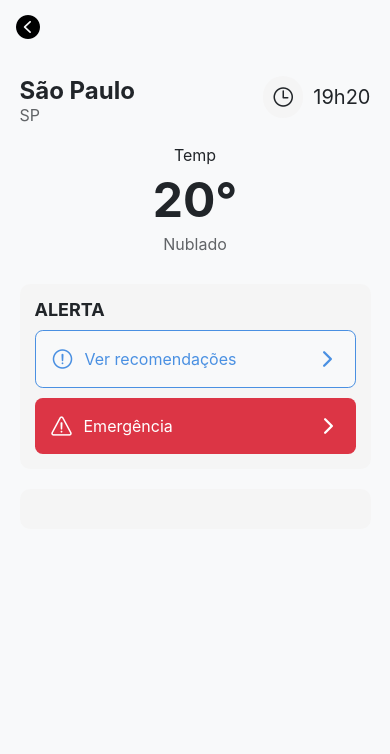
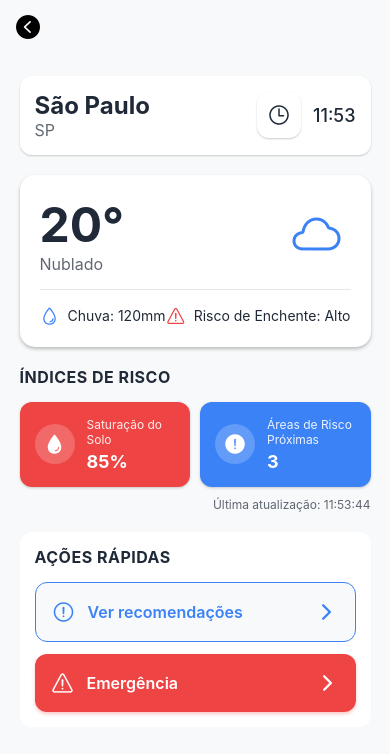
Before and after one commit to felipeSeiki/GS1, a React Native app: screen /DashBoard in a window 390 px wide. Shown: the top 754 px of the page. Built offline with nearby package versions, Linux system fonts and the light colour scheme.

Commit message:
Melhorando o layout e o sistema de busca do app

```diff
--- /dev/null
+++ b/src/data/mockData.ts
@@ -0,0 +1,138 @@
+interface LocationData {
+  city: string;
+  state: string;
+  weather: {
+    temperature: number;
+    condition: string;
+  };
+  risks: {
+    floodRisk: 'Baixo' | 'Médio' | 'Alto' | 'Crítico';
+    rainLevel: string;
+    soilSaturation: string;
+    riskAreas: number;
+    riskLevel: 'Baixo' | 'Médio' | 'Alto' | 'Crítico';
+  };
+}
+
+export const mockLocations: { [key: string]: LocationData } = {
+  'São Paulo-SP': {
+    city: 'São Paulo',
+    state: 'SP',
+    weather: {
+      temperature: 20,
+      condition: 'Nublado',
+    },
+    risks: {
+      floodRisk: 'Alto',
+      rainLevel: '120mm',
+      soilSaturation: '85%',
+      riskAreas: 3,
+      riskLevel: 'Alto',
+    },
+  },
+  'Rio de Janeiro-RJ': {
+    city: 'Rio de Janeiro',
+    state: 'RJ',
+    weather: {
+      temperature: 28,
+      condition: 'Parcialmente Nublado',
+    },
+    risks: {
+      floodRisk: 'Médio',
+      rainLevel: '80mm',
+      soilSaturation: '70%',
+      riskAreas: 5,
+      riskLevel: 'Alto',
+    },
+  },
+  'Petrópolis-RJ': {
+    city: 'Petrópolis',
+    state: 'RJ',
+    weather: {
+      temperature: 18,
+      condition: 'Chuva Forte',
+    },
+    risks: {
+      floodRisk: 'Crítico',
+      rainLevel: '150mm',
+      soilSaturation: '92%',
+      riskAreas: 8,
+      riskLevel: 'Crítico',
+    },
+  },
+  'Santos-SP': {
+    city: 'Santos',
+    state: 'SP',
+    weather: {
+      temperature: 24,
+      condition: 'Chuva Leve',
+    },
+    risks: {
+      floodRisk: 'Alto',
+      rainLevel: '95mm',
+      soilSaturation: '78%',
+      riskAreas: 4,
+      riskLevel: 'Alto',
+    },
+  },
+  'Blumenau-SC': {
+    city: 'Blumenau',
+    state: 'SC',
+    weather: {
+      temperature: 22,
+      condition: 'Tempestade',
+    },
+    risks: {
+      floodRisk: 'Crítico',
+      rainLevel: '180mm',
+      soilSaturation: '95%',
+      riskAreas: 6,
+      riskLevel: 'Crítico',
+    },
+  },
+  'Recife-PE': {
+    city: 'Recife',
+    state: 'PE',
+    weather: {
+      temperature: 29,
+      condition: 'Chuva Moderada',
+    },
+    risks: {
+      floodRisk: 'Alto',
+      rainLevel: '110mm',
+      soilSaturation: '82%',
+      riskAreas: 4,
+      riskLevel: 'Alto',
+    },
+  },
+  'Salvador-BA': {
+    city: 'Salvador',
+    state: 'BA',
+    weather: {
+      temperature: 30,
+      condition: 'Ensolarado',
+    },
+    risks: {
+      floodRisk: 'Baixo',
+      rainLevel: '20mm',
+      soilSaturation: '45%',
+      riskAreas: 2,
+      riskLevel: 'Baixo',
+    },
+  },
+  'Manaus-AM': {
+    city: 'Manaus',
+    state: 'AM',
+    weather: {
+      temperature: 32,
+      condition: 'Chuva Forte',
+    },
+    risks: {
+      floodRisk: 'Alto',
+      rainLevel: '130mm',
+      soilSaturation: '88%',
+      riskAreas: 5,
+      riskLevel: 'Alto',
+    },
+  }
+};
--- a/src/screens/DashBoardScreen.tsx
+++ b/src/screens/DashBoardScreen.tsx
@@ -6,26 +6,17 @@ import { ScrollView, TouchableOpacity, StyleSheet, Dimensions, Platform, View }
 import { Ionicons } from '@expo/vector-icons';
 import styled from 'styled-components/native';
 import Header from '../components/Header';
-import WeatherMap from '../components/WeatherMap';
 import theme from '../styles/theme';
 import { RootStackParamList } from '../types/navigation';
+import { mockLocations } from '../data/mockData';
 
-interface DashboardScreenProps {
+const { width, height } = Dimensions.get('window');
+
+type DashboardScreenProps = {
   navigation: NativeStackNavigationProp<RootStackParamList, 'DashBoard'>;
   alertMessage?: string;
   onAlertPress?: () => void;
-}
-
-export interface Location {
-  id: string;
-  city: string;
-  state: string;
-  temperature?: number;
-  lastUpdate?: string;
-  isFavorite?: boolean;
-}
-
-const { width, height } = Dimensions.get('window');
+};
 
 type DashboardScreenRouteProp = RouteProp<RootStackParamList, 'DashBoard'>;
 
@@ -35,15 +26,22 @@ const DashboardScreen: React.FC<DashboardScreenProps> = ({
   onAlertPress
 }) => {
   const route = useRoute<DashboardScreenRouteProp>();
-  const initialLocationFromRoute = route.params?.initialLocation;
   const [loading, setLoading] = useState(false);
+  const [locationData, setLocationData] = useState(mockLocations['São Paulo-SP']);
 
   const [currentWeather, setCurrentWeather] = useState({
-    city: 'São Paulo',
-    state: 'SP',
-    time: '19h20',
-    temperature: 20,
-    condition: 'Nublado',
+    city: locationData.city,
+    state: locationData.state,
+    time: new Date().toLocaleTimeString('pt-BR', { hour: '2-digit', minute: '2-digit' }),
+    temperature: locationData.weather.temperature,
+    condition: locationData.weather.condition,
+  });
+
+  const [riskMetrics] = useState({
+    floodRisk: 'Alto',
+    rainLevel: '120mm',
+    soilSaturation: '85%',
+    lastUpdate: '2 horas atrás'
   });
 
   useEffect(() => {
@@ -52,13 +50,17 @@ const DashboardScreen: React.FC<DashboardScreenProps> = ({
         const savedLocation = await AsyncStorage.getItem('@saved_location');
         if (savedLocation) {
           const locationData = JSON.parse(savedLocation);
-          setCurrentWeather(prev => ({
-            ...prev,
-            city: locationData.city,
-            state: locationData.state,
-            temperature: locationData.temperature || prev.temperature,
-            condition: locationData.condition || prev.condition
-          }));
+          const key = `${locationData.city}-${locationData.state}`;
+          const mockData = mockLocations[key] || mockLocations['São Paulo-SP'];
+
+          setLocationData(mockData);
+          setCurrentWeather({
+            city: mockData.city,
+            state: mockData.state,
+            time: new Date().toLocaleTimeString('pt-BR', { hour: '2-digit', minute: '2-digit' }),
+            temperature: mockData.weather.temperature,
+            condition: mockData.weather.condition,
+          });
         }
       } catch (error) {
         console.error('Error loading saved location:', error);
@@ -116,6 +118,38 @@ const DashboardScreen: React.FC<DashboardScreenProps> = ({
     navigation.navigate('Emergency');
   };
 
+  const getWeatherIcon = (condition: string) => {
+    const conditionLower = condition.toLowerCase();
+    if (conditionLower.includes('chuva forte') || conditionLower.includes('tempestade')) {
+      return 'thunderstorm-outline';
+    }
+    if (conditionLower.includes('chuva')) {
+      return 'rainy-outline';
+    }
+    if (conditionLower.includes('nublado')) {
+      return 'cloudy-outline';
+    }
+    if (conditionLower.includes('parcialmente')) {
+      return 'partly-sunny-outline';
+    }
+    return 'sunny-outline';
+  };
+
+  const getRiskColor = (level: string) => {
+    switch (level.toLowerCase()) {
+      case 'baixo':
+        return theme.colors.success;
+      case 'médio':
+        return theme.colors.warning;
+      case 'alto':
+        return theme.colors.error;
+      case 'crítico':
+        return '#DC2626'; // Vermelho mais intenso para situações críticas
+      default:
+        return theme.colors.primary;
+    }
+  };
+
   return (
     <Container>
       <Header backTo="RegisterLocation" />
@@ -139,14 +173,60 @@ const DashboardScreen: React.FC<DashboardScreenProps> = ({
           </View>
         </LocationHeader>
 
-        <WeatherContainer>
-          <TempLabel>Temp</TempLabel>
-          <Temperature>{currentWeather.temperature}°</Temperature>
-          <WeatherCondition>{currentWeather.condition}</WeatherCondition>
-        </WeatherContainer>
+        <WeatherCard>
+          <WeatherHeader>
+            <WeatherInfo>
+              <WeatherTemp>{locationData.weather.temperature}°</WeatherTemp>
+              <WeatherDesc>{locationData.weather.condition}</WeatherDesc>
+            </WeatherInfo>
+            <WeatherIcon>
+              <Ionicons
+                name={getWeatherIcon(locationData.weather.condition)}
+                size={48}
+                color={theme.colors.primary}
+              />
+            </WeatherIcon>
+          </WeatherHeader>
+          <WeatherMetrics>
+            <MetricItem>
+              <Ionicons name="water-outline" size={20} color={theme.colors.primary} />
+              <MetricText>Chuva: {locationData.risks.rainLevel}</MetricText>
+            </MetricItem>
+            <MetricItem>
+              <Ionicons name="warning-outline" size={20} color={getRiskColor(locationData.risks.floodRisk)} />
+              <MetricText>Risco de Enchente: {locationData.risks.floodRisk}</MetricText>
+            </MetricItem>
+          </WeatherMetrics>
+        </WeatherCard>
 
-        <SectionContainer>
-          <SectionTitle>ALERTA</SectionTitle>
+        <RiskSection>
+          <SectionTitle>ÍNDICES DE RISCO</SectionTitle>
+          <RiskGrid>
+            <RiskCard danger={locationData.risks.soilSaturation > '80%'}>
+              <RiskIcon>
+                <Ionicons name="water" size={24} color="#fff" />
+              </RiskIcon>
+              <RiskInfo>
+                <RiskLabel>Saturação do Solo</RiskLabel>
+                <RiskValue>{locationData.risks.soilSaturation}</RiskValue>
+              </RiskInfo>
+            </RiskCard>
+
+            <RiskCard warning={locationData.risks.riskAreas > 3}>
+              <RiskIcon>
+                <Ionicons name="alert-circle" size={24} color="#fff" />
+              </RiskIcon>
+              <RiskInfo>
+                <RiskLabel>Áreas de Risco Próximas</RiskLabel>
+                <RiskValue>{locationData.risks.riskAreas}</RiskValue>
+              </RiskInfo>
+            </RiskCard>
+          </RiskGrid>
+          <LastUpdate>Última atualização: {new Date().toLocaleTimeString('pt-BR')}</LastUpdate>
+        </RiskSection>
+
+        <ActionSection>
+          <SectionTitle>AÇÕES RÁPIDAS</SectionTitle>
           <ButtonsContainer>
             <AlertButtonWrapper onPress={handleNavigateToAdvices} activeOpacity={0.7}>
               <AlertButton>
@@ -168,11 +248,7 @@ const DashboardScreen: React.FC<DashboardScreenProps> = ({
               </EmergencyButton>
             </AlertButtonWrapper>
           </ButtonsContainer>
-        </SectionContainer>
-
-        <SectionContainer>
-          <SectionTitle></SectionTitle>
-        </SectionContainer>
+        </ActionSection>
       </ScrollView>
     </Container>
   );
@@ -182,19 +258,23 @@ const styles = StyleSheet.create({
   scrollContent: {
     padding: width * 0.05,
   },
-  touchable: {
-    width: '100%',
-    minHeight: 44, // Altura mínima recomendada para elementos tocáveis
+  historyButton: {
+    marginRight: 12,
     padding: 10,
-  },
-  historyButton: {
-    marginRight: 10,
-    padding: 8,
-    borderRadius: 20,
-    backgroundColor: '#f5f5f5'
+    borderRadius: 12,
+    backgroundColor: theme.colors.card,
+    elevation: 2,
+    shadowColor: '#000',
+    shadowOffset: {
+      width: 0,
+      height: 1,
+    },
+    shadowOpacity: 0.2,
+    shadowRadius: 2,
   }
 });
 
+// Styled Components
 const Container = styled.View`
   flex: 1;
   background-color: ${theme.colors.background};
@@ -203,11 +283,21 @@ const Container = styled.View`
 const LocationHeader = styled.View`
   flex-direction: row;
   justify-content: space-between;
-  align-items: flex-start;
+  align-items: center;
   margin-bottom: 20px;
+  background-color: ${theme.colors.card};
+  padding: 15px;
+  border-radius: 12px;
+  elevation: 2;
+  shadow-color: #000;
+  shadow-offset: 0px 1px;
+  shadow-opacity: 0.2;
+  shadow-radius: 2px;
 `;
 
-const CityContainer = styled.View``;
+const CityContainer = styled.View`
+  flex: 1;
+`;
 
 const CityName = styled.Text`
   font-size: 24px;
@@ -222,49 +312,153 @@ const StateName = styled.Text`
 `;
 
 const TimeText = styled.Text`
-  font-size: 20px;
+  font-size: 18px;
+  color: ${theme.colors.text};
+  font-weight: 500;
+`;
+
+const WeatherCard = styled.View`
+  background-color: ${theme.colors.card};
+  border-radius: 15px;
+  padding: 20px;
+  margin-bottom: 20px;
+  elevation: 3;
+  shadow-color: #000;
+  shadow-offset: 0px 2px;
+  shadow-opacity: 0.25;
+  shadow-radius: 3.84px;
+`;
+
+const WeatherHeader = styled.View`
+  flex-direction: row;
+  justify-content: space-between;
+  align-items: center;
+  margin-bottom: 15px;
+`;
+
+const WeatherInfo = styled.View`
+  flex: 1;
+`;
+
+const WeatherTemp = styled.Text`
+  font-size: 48px;
+  font-weight: bold;
   color: ${theme.colors.text};
 `;
 
-const WeatherContainer = styled.View`
-  align-items: center;
-  margin-bottom: 30px;
-`;
-
-const TempLabel = styled.Text`
-  font-size: 16px;
-  color: ${theme.colors.text};
-`;
-
-const Temperature = styled.Text`
-  font-size: 48px;
-  font-weight: bold;
-  color: ${theme.colors.text};
-  margin: 5px 0;
-`;
-
-const WeatherCondition = styled.Text`
+const WeatherDesc = styled.Text`
   font-size: 16px;
   color: ${theme.colors.text};
   opacity: 0.7;
 `;
 
-const SectionContainer = styled.View`
-  background-color: #f5f5f5;
-  border-radius: 10px;
+const WeatherIcon = styled.View`
+  padding: 10px;
+`;
+
+const WeatherMetrics = styled.View`
+  flex-direction: row;
+  justify-content: space-between;
+  padding-top: 15px;
+  border-top-width: 1px;
+  border-top-color: ${theme.colors.border};
+`;
+
+const MetricItem = styled.View`
+  flex-direction: row;
+  align-items: center;
+  gap: 8px;
+`;
+
+const MetricText = styled.Text`
+  color: ${theme.colors.text};
+  font-size: 14px;
+`;
+
+const RiskSection = styled.View`
+  margin-bottom: 20px;
+`;
+
+const ActionSection = styled.View`
+  background-color: ${theme.colors.card};
+  border-radius: 12px;
   padding: 15px;
   margin-bottom: 20px;
 `;
 
 const SectionTitle = styled.Text`
-  font-size: 18px;
+  font-size: 16px;
   font-weight: bold;
   color: ${theme.colors.text};
+  margin-bottom: 15px;
+  letter-spacing: 0.5px;
+`;
+
+const RiskGrid = styled.View`
+  flex-direction: row;
+  justify-content: space-between;
+  gap: 10px;
   margin-bottom: 10px;
 `;
 
+interface RiskCardProps {
+  danger?: boolean;
+  warning?: boolean;
+}
+
+const RiskCard = styled.View<RiskCardProps>`
+  background-color: ${(props: RiskCardProps) =>
+    props.danger ? theme.colors.error :
+      props.warning ? theme.colors.warning :
+        theme.colors.primary};
+  border-radius: 12px;
+  padding: 15px;
+  flex: 1;
+  flex-direction: row;
+  align-items: center;
+  elevation: 2;
+  shadow-color: #000;
+  shadow-offset: 0px 1px;
+  shadow-opacity: 0.20;
+  shadow-radius: 2.84px;
+`;
+
+const RiskIcon = styled.View`
+  width: 40px;
+  height: 40px;
+  border-radius: 20px;
+  background-color: rgba(255, 255, 255, 0.2);
+  justify-content: center;
+  align-items: center;
+  margin-right: 12px;
+`;
+
+const RiskInfo = styled.View`
+  flex: 1;
+`;
+
+const RiskLabel = styled.Text`
+  color: #fff;
+  font-size: 12px;
+  opacity: 0.9;
+`;
+
+const RiskValue = styled.Text`
+  color: #fff;
+  font-size: 18px;
+  font-weight: bold;
+  margin-top: 4px;
+`;
+
+const LastUpdate = styled.Text`
+  color: ${theme.colors.text};
+  font-size: 12px;
+  opacity: 0.7;
+  text-align: right;
+`;
+
 const ButtonsContainer = styled.View`
-  gap: 10px;
+  gap: 12px;
 `;
 
 const AlertButtonWrapper = styled.TouchableOpacity`
@@ -274,33 +468,39 @@ const AlertButtonWrapper = styled.TouchableOpacity`
 const ButtonContent = styled.View`
   flex-direction: row;
   align-items: center;
-  justify-content: space-between;
-  padding: 15px;
+  padding: 16px;
 `;
 
 const ButtonText = styled.Text`
   color: ${theme.colors.primary};
   font-size: 16px;
+  font-weight: 600;
   flex: 1;
-  margin-left: 10px;
+  margin-left: 12px;
 `;
 
 const EmergencyButtonText = styled.Text`
   color: #fff;
   font-size: 16px;
+  font-weight: 600;
   flex: 1;
-  margin-left: 10px;
+  margin-left: 12px;
 `;
 
 const EmergencyButton = styled.View`
   background-color: ${theme.colors.error};
-  border-radius: ${width * 0.02}px;
+  border-radius: 12px;
+  elevation: 3;
+  shadow-color: ${theme.colors.error};
+  shadow-offset: 0px 2px;
+  shadow-opacity: 0.3;
+  shadow-radius: 3.84px;
 `;
 
 const AlertButton = styled.View`
   background-color: ${theme.colors.background};
-  border-radius: ${width * 0.02}px;
-  border: 1px solid ${theme.colors.primary};
+  border-radius: 12px;
+  border: 1.5px solid ${theme.colors.primary};
 `;
 
 export default DashboardScreen;
```
Also changed, not shown: src/screens/RegisterLocationScreen.tsx (+19 -2 lines), src/services/location.ts (+22 -10 lines), src/styles/theme.ts (+10 -7 lines).
